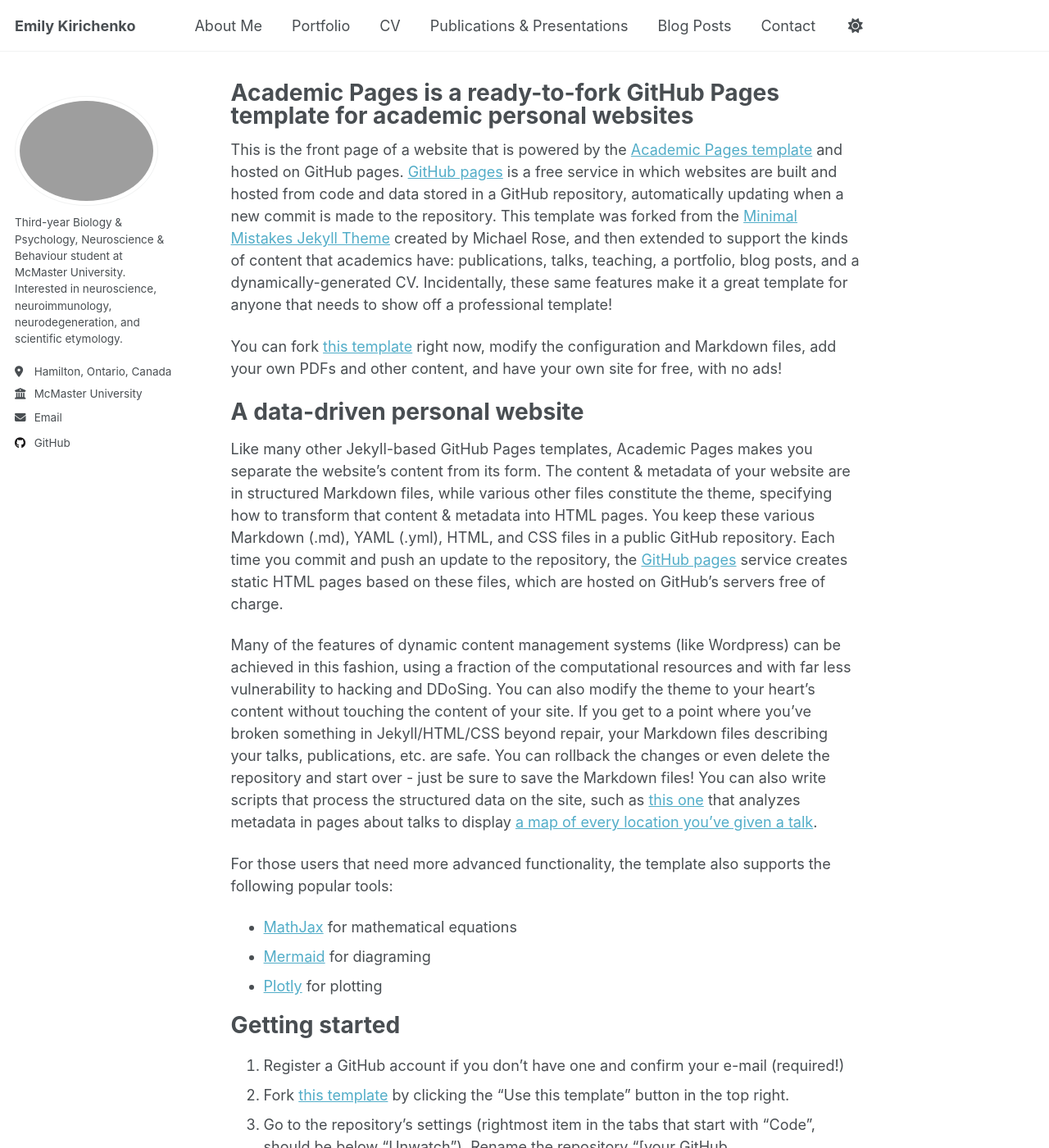
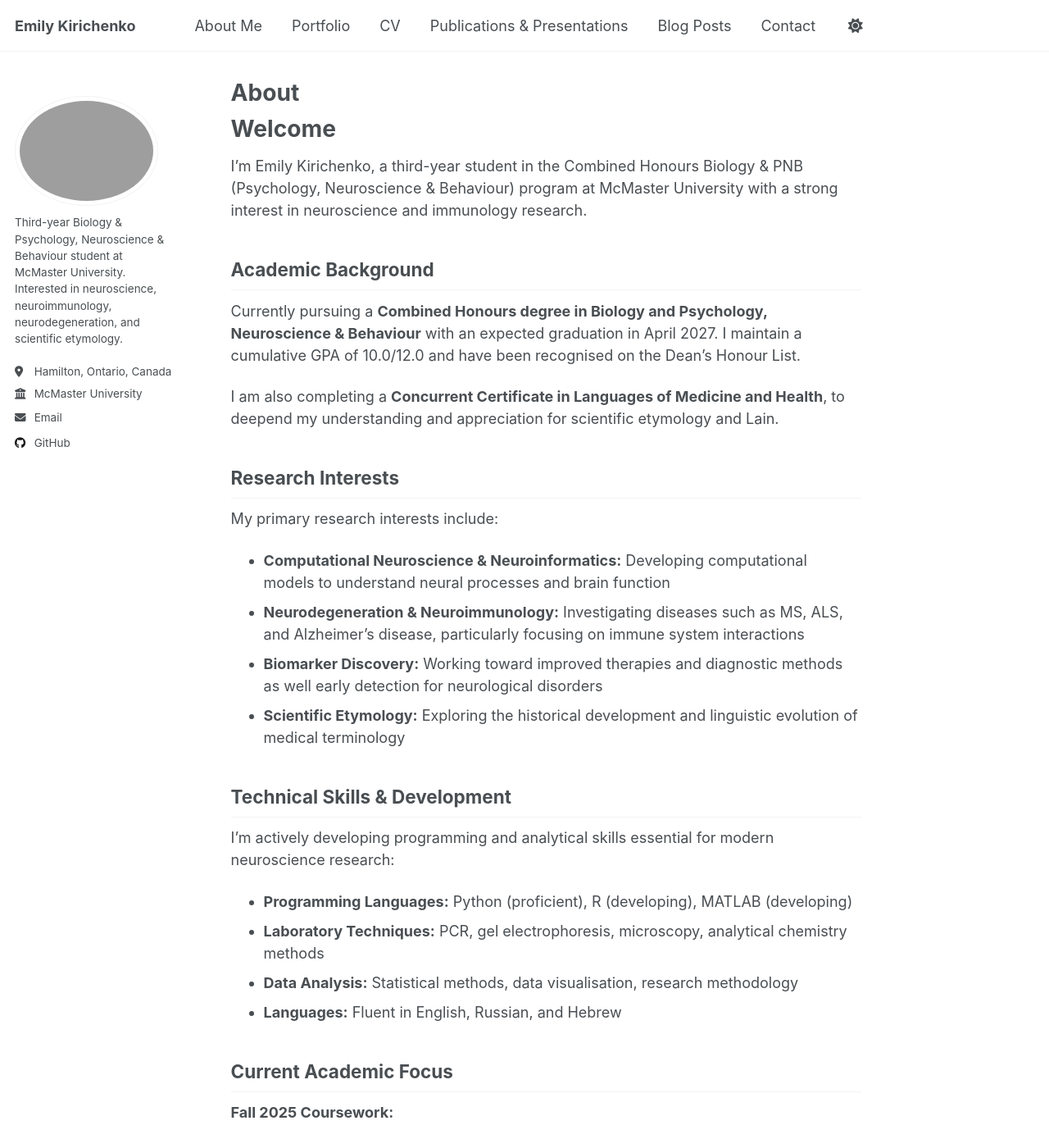
Before and after one commit to emkirichenko/emkirichenko.github.io, a Jekyll site: the page built from _pages/about.md, in a window 1280 px wide and 1400 px high. Shown: the whole window at 82% size. Built offline with Jekyll 4.4.1, drawn with Linux system fonts in a browser that asks for light colours; a script that is not in the unit is left out; some of the changed text lies outside the part shown.

Commit message:
Update about.md

```diff
--- a/_pages/about.md
+++ b/_pages/about.md
@@ -1,56 +1,55 @@
 ---
 permalink: /
-title: "Academic Pages is a ready-to-fork GitHub Pages template for academic personal websites"
+title: "About"
 author_profile: true
 redirect_from:
   - /about/
   - /about.html
 ---
 
-This is the front page of a website that is powered by the [Academic Pages template](https://github.com/academicpages/academicpages.github.io) and hosted on GitHub pages. [GitHub pages](https://pages.github.com) is a free service in which websites are built and hosted from code and data stored in a GitHub repository, automatically updating when a new commit is made to the repository. This template was forked from the [Minimal Mistakes Jekyll Theme](https://mmistakes.github.io/minimal-mistakes/) created by Michael Rose, and then extended to support the kinds of content that academics have: publications, talks, teaching, a portfolio, blog posts, and a dynamically-generated CV. Incidentally, these same features make it a great template for anyone that needs to show off a professional template!
+# Welcome
 
- You can fork [this template](https://github.com/academicpages/academicpages.github.io) right now, modify the configuration and Markdown files, add your own PDFs and other content, and have your own site for free, with no ads!
+I'm Emily Kirichenko, a third-year student in the Combined Honours Biology & PNB (Psychology, Neuroscience & Behaviour) program at McMaster University with a strong interest in neuroscience and immunology research.
 
-A data-driven personal website
-======
-Like many other Jekyll-based GitHub Pages templates, Academic Pages makes you separate the website's content from its form. The content & metadata of your website are in structured Markdown files, while various other files constitute the theme, specifying how to transform that content & metadata into HTML pages. You keep these various Markdown (.md), YAML (.yml), HTML, and CSS files in a public GitHub repository. Each time you commit and push an update to the repository, the [GitHub pages](https://pages.github.com/) service creates static HTML pages based on these files, which are hosted on GitHub's servers free of charge.
+## Academic Background
 
-Many of the features of dynamic content management systems (like Wordpress) can be achieved in this fashion, using a fraction of the computational resources and with far less vulnerability to hacking and DDoSing. You can also modify the theme to your heart's content without touching the content of your site. If you get to a point where you've broken something in Jekyll/HTML/CSS beyond repair, your Markdown files describing your talks, publications, etc. are safe. You can rollback the changes or even delete the repository and start over - just be sure to save the Markdown files! You can also write scripts that process the structured data on the site, such as [this one](https://github.com/academicpages/academicpages.github.io/blob/master/talkmap.ipynb) that analyzes metadata in pages about talks to display [a map of every location you've given a talk](https://academicpages.github.io/talkmap.html).
+Currently pursuing a **Combined Honours degree in Biology and Psychology, Neuroscience & Behaviour** with an expected graduation in April 2027. I maintain a cumulative GPA of 10.0/12.0 and have been recognised on the Dean's Honour List.
 
-For those users that need more advanced functionality, the template also supports the following popular tools:
-- [MathJax](https://www.mathjax.org/) for mathematical equations
-- [Mermaid](https://mermaid.js.org/) for diagraming
-- [Plotly](https://plotly.com/javascript/) for plotting
+I am also completing a **Concurrent Certificate in Languages of Medicine and Health**, to deepend my understanding and appreciation for scientific etymology and Lain.
 
-Getting started
-======
-1. Register a GitHub account if you don't have one and confirm your e-mail (required!)
-1. Fork [this template](https://github.com/academicpages/academicpages.github.io) by clicking the "Use this template" button in the top right.
-1. Go to the repository's settings (rightmost item in the tabs that start with "Code", should be below "Unwatch"). Rename the repository "[your GitHub username].github.io", which will also be your website's URL.
-1. Set site-wide configuration and create content & metadata (see below -- also see [this set of diffs](http://archive.is/3TPas) showing what files were changed to set up [an example site](https://getorg-testacct.github.io) for a user with the username "getorg-testacct")
-1. Upload any files (like PDFs, .zip files, etc.) to the files/ directory. They will appear at https://[your GitHub username].github.io/files/example.pdf.
-1. Check status by going to the repository settings, in the "GitHub pages" section
+## Research Interests
 
-Site-wide configuration
-------
-The main configuration file for the site is in the base directory in [_config.yml](https://github.com/academicpages/academicpages.github.io/blob/master/_config.yml), which defines the content in the sidebars and other site-wide features. You will need to replace the default variables with ones about yourself and your site's github repository. The configuration file for the top menu is in [_data/navigation.yml](https://github.com/academicpages/academicpages.github.io/blob/master/_data/navigation.yml). For example, if you don't have a portfolio or blog posts, you can remove those items from that navigation.yml file to remove them from the header.
+My primary research interests include:
 
-Create content & metadata
-------
-For site content, there is one Markdown file for each type of content, which are stored in directories like _publications, _talks, _posts, _teaching, or _pages. For example, each talk is a Markdown file in the [_talks directory](https://github.com/academicpages/academicpages.github.io/tree/master/_talks). At the top of each Markdown file is structured data in YAML about the talk, which the theme will parse to do lots of cool stuff. The same structured data about a talk is used to generate the list of talks on the [Talks page](https://academicpages.github.io/talks), each [individual page](https://academicpages.github.io/talks/2012-03-01-talk-1) for specific talks, the talks section for the [CV page](https://academicpages.github.io/cv), and the [map of places you've given a talk](https://academicpages.github.io/talkmap.html) (if you run this [python file](https://github.com/academicpages/academicpages.github.io/blob/master/talkmap.py) or [Jupyter notebook](https://github.com/academicpages/academicpages.github.io/blob/master/talkmap.ipynb), which creates the HTML for the map based on the contents of the _talks directory).
+- **Computational Neuroscience & Neuroinformatics:** Developing computational models to understand neural processes and brain function
+- **Neurodegeneration & Neuroimmunology:** Investigating diseases such as MS, ALS, and Alzheimer's disease, particularly focusing on immune system interactions
+- **Biomarker Discovery:** Working toward improved therapies and diagnostic methods as well early detection for neurological disorders
+- **Scientific Etymology:** Exploring the historical development and linguistic evolution of medical terminology
 
-**Markdown generator**
+## Technical Skills & Development
 
-The repository includes [a set of Jupyter notebooks](https://github.com/academicpages/academicpages.github.io/tree/master/markdown_generator
-) that converts a CSV containing structured data about talks or presentations into individual Markdown files that will be properly formatted for the Academic Pages template. The sample CSVs in that directory are the ones I used to create my own personal website at stuartgeiger.com. My usual workflow is that I keep a spreadsheet of my publications and talks, then run the code in these notebooks to generate the Markdown files, then commit and push them to the GitHub repository.
+I'm actively developing programming and analytical skills essential for modern neuroscience research:
 
-How to edit your site's GitHub repository
-------
-Many people use a git client to create files on their local computer and then push them to GitHub's servers. If you are not familiar with git, you can directly edit these configuration and Markdown files directly in the github.com interface. Navigate to a file (like [this one](https://github.com/academicpages/academicpages.github.io/blob/master/_talks/2012-03-01-talk-1.md) and click the pencil icon in the top right of the content preview (to the right of the "Raw | Blame | History" buttons). You can delete a file by clicking the trashcan icon to the right of the pencil icon. You can also create new files or upload files by navigating to a directory and clicking the "Create new file" or "Upload files" buttons.
+- **Programming Languages:** Python (proficient), R (developing), MATLAB (developing)
+- **Laboratory Techniques:** PCR, gel electrophoresis, microscopy, analytical chemistry methods
+- **Data Analysis:** Statistical methods, data visualisation, research methodology
+- **Languages:** Fluent in English, Russian, and Hebrew
 
-Example: editing a Markdown file for a talk
-![Editing a Markdown file for a talk](/images/editing-talk.png)
+## Current Academic Focus
 
-For more info
-------
-More info about configuring Academic Pages can be found in [the guide](https://academicpages.github.io/markdown/), the [growing wiki](https://github.com/academicpages/academicpages.github.io/wiki), and you can always [ask a question on GitHub](https://github.com/academicpages/academicpages.github.io/discussions). The [guides for the Minimal Mistakes theme](https://mmistakes.github.io/minimal-mistakes/docs/configuration/) (which this theme was forked from) might also be helpful.
+**Fall 2025 Coursework:**
+- BIOLOGY 3P03: Cell Physiology
+- HTHSCI 3I03: Introduction to Immunology
+- HTHSCI 3K03: Principles of Virology
+- PNB 3A03: Neuroimaging
+- PNB 3XE3: Inferential Statistics & Research Methods
+
+## Looking Forward
+
+I'm currently preparing for independent research opportunities through BIO 3IR3 and planning for graduate studies in neuroscience. My goal is to contribute to the understanding of diseases of the central and peripheral nervous system through computational approaches and biomarker research.
+
+Beyond academics, I'm passionate about linguistics, video-gaming, and reading.
+
+---
+
+*Feel free to explore my [CV](/cv/), [portfolio](/portfolio/) of programming projects, and [blog posts](/year-archive/) about scientific etymology.*
```
